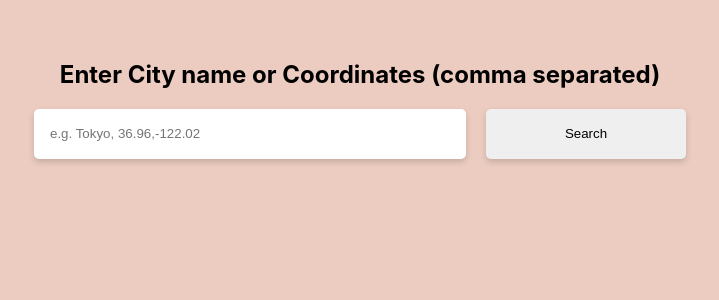
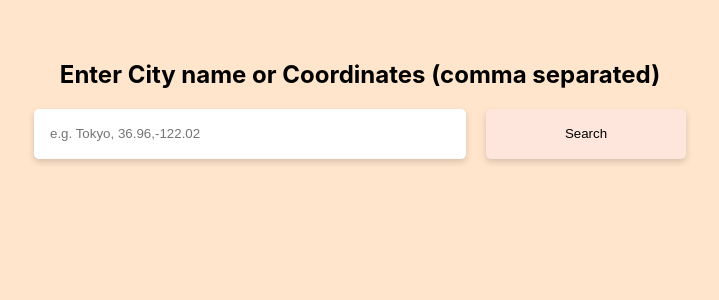
Before and after one commit to jimmy213/spa-metaweather-test, a React (Create React App) app: page / in a window 1280 px wide. Shown: the top 300 px of the page, without its empty margins (280-999 px from the left). Built offline with nearby package versions, Linux system fonts and the light colour scheme.

Commit message:
Final styles

```diff
--- a/src/styles/_mainView.scss
+++ b/src/styles/_mainView.scss
@@ -13,6 +13,7 @@
                 padding: 10px;
                 box-shadow: 0px 3px 6px #00000029;
                 cursor: pointer;
+                background: rgb(255, 230, 220);
             }
         }
     }
--- a/src/styles/_searchBar.scss
+++ b/src/styles/_searchBar.scss
@@ -17,6 +17,8 @@
             box-shadow: 0px 3px 6px #00000029;
             border-radius: 5px;
             width: 200px;
+            background: rgb(255, 230, 220);
+            cursor: pointer;
         }
     }
 }
--- a/src/styles/styles.css
+++ b/src/styles/styles.css
@@ -17,6 +17,8 @@
   box-shadow: 0px 3px 6px #00000029;
   border-radius: 5px;
   width: 200px;
+  background: #ffe6dc;
+  cursor: pointer;
 }
 
 .main-view {
@@ -35,6 +37,7 @@
   padding: 10px;
   box-shadow: 0px 3px 6px #00000029;
   cursor: pointer;
+  background: #ffe6dc;
 }
 
 .sub-view {
@@ -45,9 +48,16 @@
   list-style: none;
   box-shadow: 0px 3px 6px #00000029;
   padding: 10px;
+  background: #ffe6dc;
 }
-.sub-view.hidden {
-  display: none;
+.sub-view .weather-data .condition {
+  display: flex;
+  justify-content: center;
+  align-items: center;
+}
+.sub-view .weather-data .condition img {
+  width: 70px;
+  margin-right: 20px;
 }
 
 body {
@@ -55,17 +65,16 @@ body {
   font-family: -apple-system, BlinkMacSystemFont, "Segoe UI", "Roboto", "Oxygen", "Ubuntu", "Cantarell", "Fira Sans", "Droid Sans", "Helvetica Neue", sans-serif;
   -webkit-font-smoothing: antialiased;
   -moz-osx-font-smoothing: grayscale;
-  background: #ecccc0;
+  background: #ffe5cc;
 }
 
 ::-webkit-scrollbar {
   width: 2px;
-  /* Remove scrollbar space */
   background: rgba(255, 255, 255, 0.4);
 }
 
 ::-webkit-scrollbar-thumb {
-  background: #272727;
+  background: #fcc3ad;
 }
 
 .App {
--- a/src/styles/styles.scss
+++ b/src/styles/styles.scss
@@ -9,14 +9,14 @@ body {
       sans-serif;
     -webkit-font-smoothing: antialiased;
     -moz-osx-font-smoothing: grayscale;
-    background: rgb(236, 204, 192);
+    background: rgb(255, 229, 204);
 }
 ::-webkit-scrollbar {
-    width: 2px;  /* Remove scrollbar space */
+    width: 2px;
     background: rgba(255, 255, 255, 0.4);
 }
 ::-webkit-scrollbar-thumb {
-    background: rgb(39, 39, 39);
+    background: rgb(252, 195, 173);
 }
 
 .App {
```
Also changed, not shown: src/styles/_subView.scss (+10 -3 lines), 1 other file (tests, documents, lock files or other folders).
